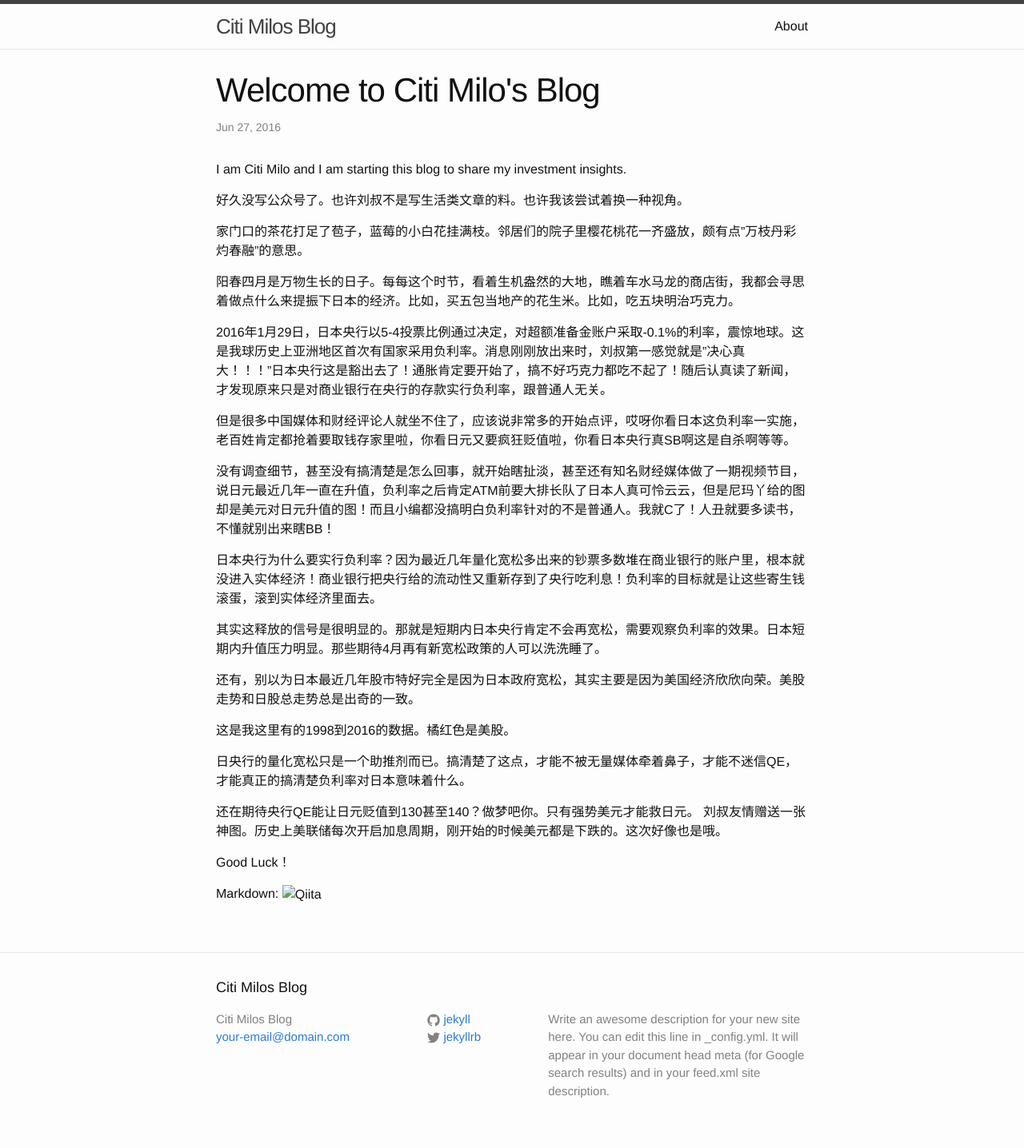
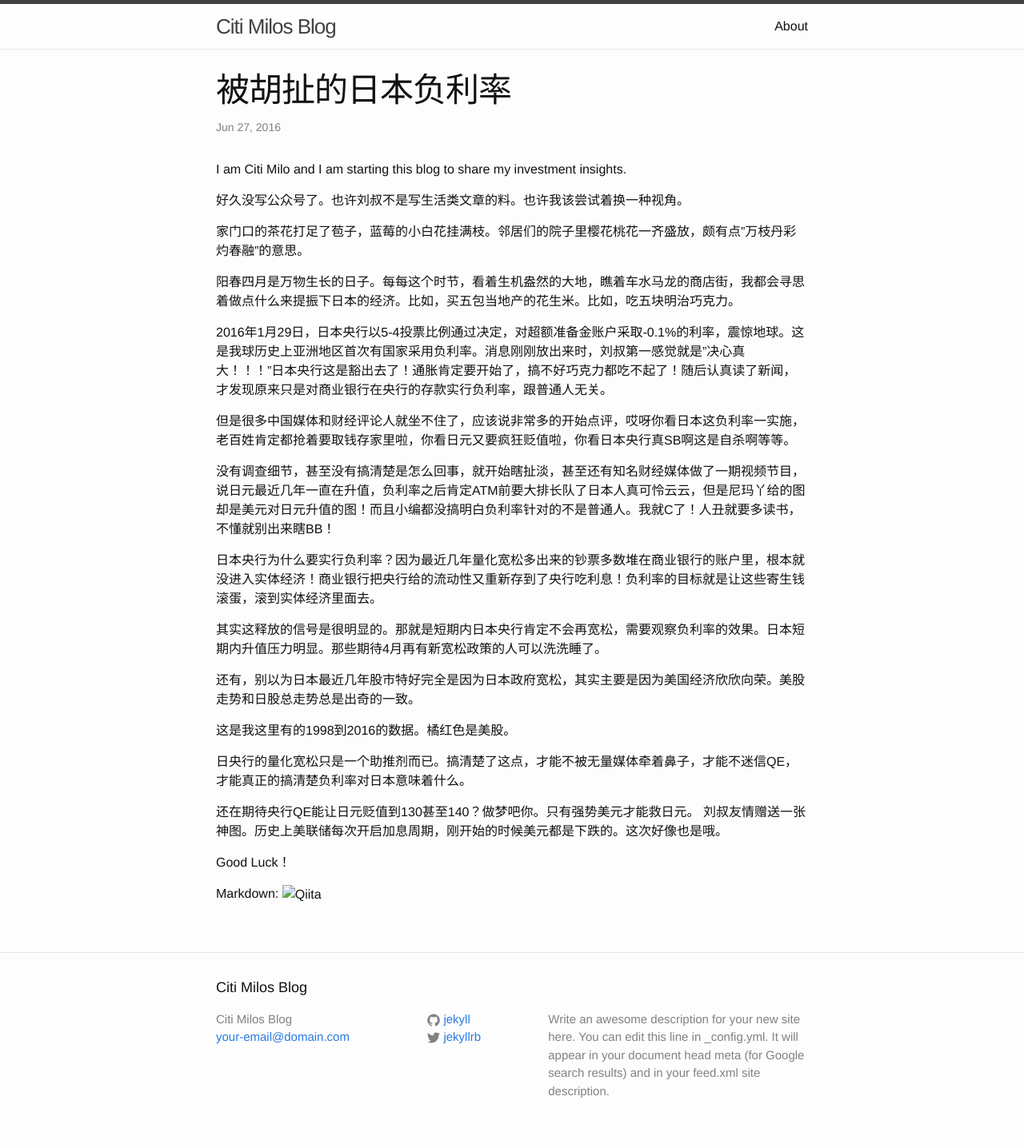
Before and after one commit to citimilo/citimilo.github.io, a Jekyll site: the page built from _posts/2016-06-27-second-step.markdown, in a window 1280 px wide. Shown: the whole page at 80% size. Built offline with Jekyll 4.4.1, drawn with Linux system fonts in a browser that asks for light colours.

Commit message:
Update 2016-06-27-second-step.markdown

```diff
--- a/_posts/2016-06-27-second-step.markdown
+++ b/_posts/2016-06-27-second-step.markdown
@@ -1,6 +1,6 @@
 ---
 layout: post
-title:  "Welcome to Citi Milo's Blog"
+title:  "被胡扯的日本负利率"
 date:   2016-06-27 05:02:31 +0000
 categories: investment
 ---
```
